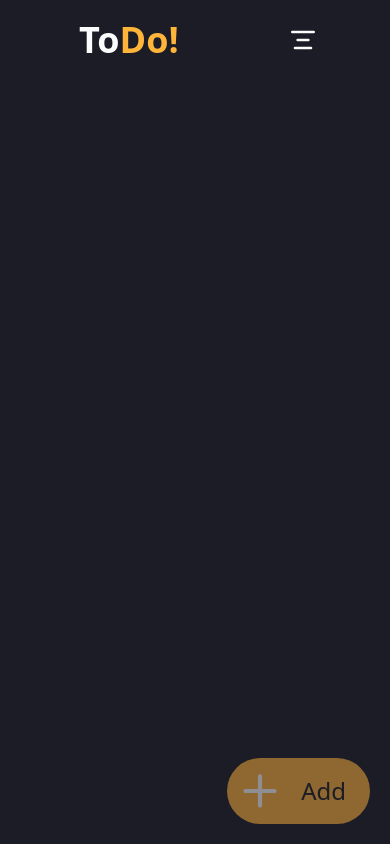
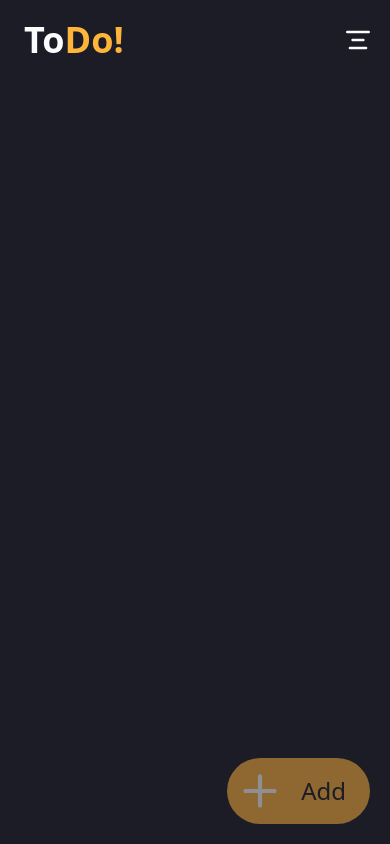
Before and after one commit to Mecshi/todo-app, a React (Vite) app: page / in a window 390 px wide. Built offline with nearby package versions, Linux system fonts and the light colour scheme.

Commit message:
Change styles

```diff
--- a/src/components/NavBar.jsx
+++ b/src/components/NavBar.jsx
@@ -10,7 +10,8 @@ import { MenuIcon, ExitIcon } from '../assets/Icons'
 export const NavBar = ({ navBar, setNavBar }) => {
   return (
     <header className='flex justify-center'>
-      <nav className='flex justify-between items-center h-20 px-8 w-4/5'>
+      <nav className='flex justify-between items-center h-20 px-4 w-full
+       md:px-8 md:w-4/5'>
 
       <div className='cursor-pointer hover:scale-200 hover:line-through decoration-gray-500 hover:opacity-70'>
         <NavLink to='/' >
--- a/src/components/ToDoSee.jsx
+++ b/src/components/ToDoSee.jsx
@@ -7,7 +7,7 @@ export const ToDoSee = ({ toDos }) => {
 
     <section className='flex justify-center '>
       <div
-        className='grid grid-cols-1 gap-5 md:grid-cols-3 py-24 w-[70%]'
+        className='grid grid-cols-1 gap-5 md:grid-cols-3 py-24 w-[90%] md:w-[70%]'
       >
         { /*
             {
```
